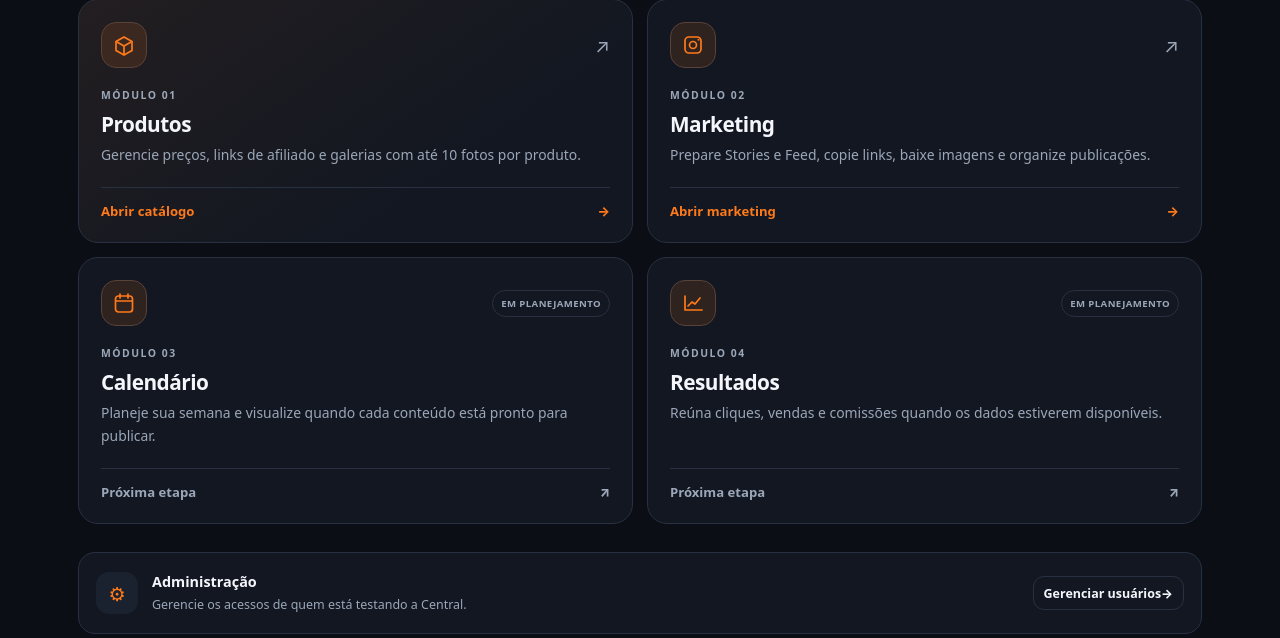
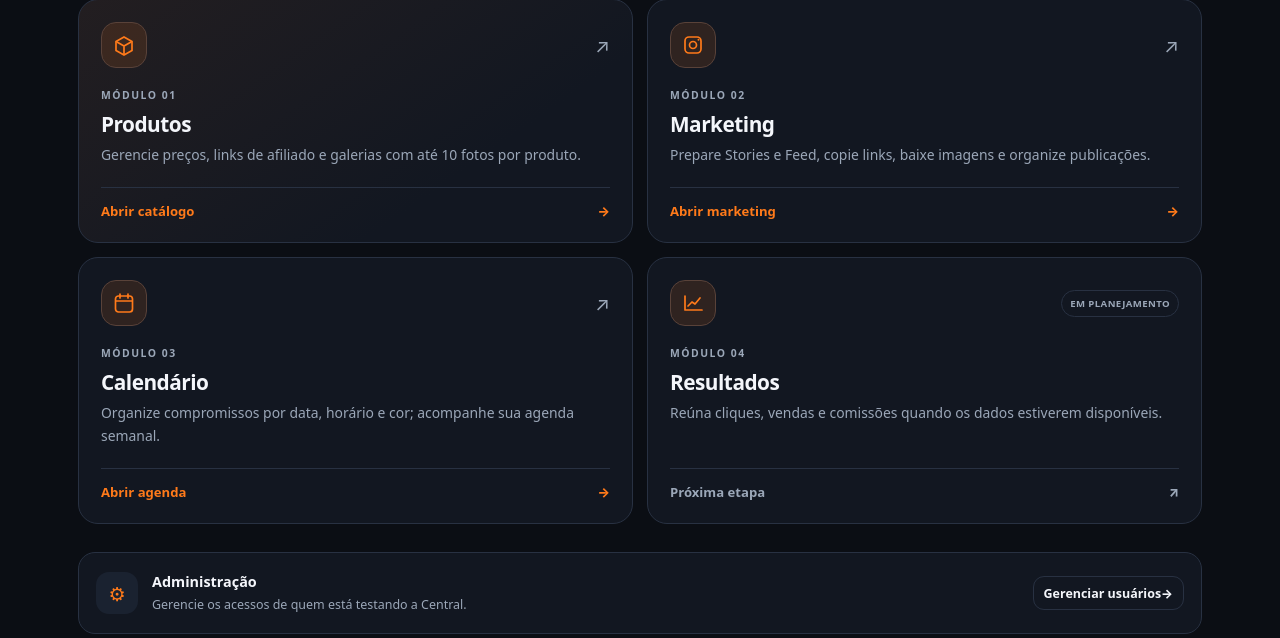
Before and after one commit to gabrielmunhak08-dev/central-afiliados-next., a Flask app: page / in a window 1280 px wide. Shown: the part 902-1540 px from the top of the page. Run offline with Flask 3, Linux system fonts and the light colour scheme; the visitor is signed in with stand-in values (Sample User, id 1); data comes from the database, SQL or seed files in the repository; data that the repository does not hold is empty.

Commit message:
Activate calendar card on dashboard

```diff
--- a/templates/dashboard.html
+++ b/templates/dashboard.html
@@ -34,10 +34,10 @@
       <div class="workspace-card-top"><span class="workspace-icon"><svg viewBox="0 0 24 24" fill="none"><rect x="4" y="4" width="16" height="16" rx="4" stroke="currentColor" stroke-width="1.7"/><circle cx="12" cy="12" r="3.5" stroke="currentColor" stroke-width="1.7"/><circle cx="17.5" cy="6.8" r="1" fill="currentColor"/></svg></span><span class="workspace-arrow">↗</span></div>
       <span class="workspace-index">MÓDULO 02</span><h3>Marketing</h3><p>Prepare Stories e Feed, copie links, baixe imagens e organize publicações.</p><span class="workspace-link">Abrir marketing <span>→</span></span>
     </a>
-    <article class="workspace-card workspace-card-planned">
-      <div class="workspace-card-top"><span class="workspace-icon"><svg viewBox="0 0 24 24" fill="none"><rect x="3.5" y="5" width="17" height="16" rx="3" stroke="currentColor" stroke-width="1.7"/><path d="M8 3v4M16 3v4M4 10h16" stroke="currentColor" stroke-width="1.7" stroke-linecap="round"/></svg></span><span class="planned-tag">EM PLANEJAMENTO</span></div>
-      <span class="workspace-index">MÓDULO 03</span><h3>Calendário</h3><p>Planeje sua semana e visualize quando cada conteúdo está pronto para publicar.</p><span class="workspace-link workspace-link-muted">Próxima etapa <span>↗</span></span>
-    </article>
+    <a class="workspace-card workspace-card-marketing" href="{{ url_for('calendar') }}">
+      <div class="workspace-card-top"><span class="workspace-icon"><svg viewBox="0 0 24 24" fill="none"><rect x="3.5" y="5" width="17" height="16" rx="3" stroke="currentColor" stroke-width="1.7"/><path d="M8 3v4M16 3v4M4 10h16" stroke="currentColor" stroke-width="1.7" stroke-linecap="round"/></svg></span><span class="workspace-arrow">↗</span></div>
+      <span class="workspace-index">MÓDULO 03</span><h3>Calendário</h3><p>Organize compromissos por data, horário e cor; acompanhe sua agenda semanal.</p><span class="workspace-link">Abrir agenda <span>→</span></span>
+    </a>
     <article class="workspace-card workspace-card-planned">
       <div class="workspace-card-top"><span class="workspace-icon"><svg viewBox="0 0 24 24" fill="none"><path d="M4 19V5M4 19h17" stroke="currentColor" stroke-width="1.7" stroke-linecap="round"/><path d="m7 15 4-4 3 2 5-6" stroke="currentColor" stroke-width="1.7" stroke-linecap="round" stroke-linejoin="round"/></svg></span><span class="planned-tag">EM PLANEJAMENTO</span></div>
       <span class="workspace-index">MÓDULO 04</span><h3>Resultados</h3><p>Reúna cliques, vendas e comissões quando os dados estiverem disponíveis.</p><span class="workspace-link workspace-link-muted">Próxima etapa <span>↗</span></span>
```
